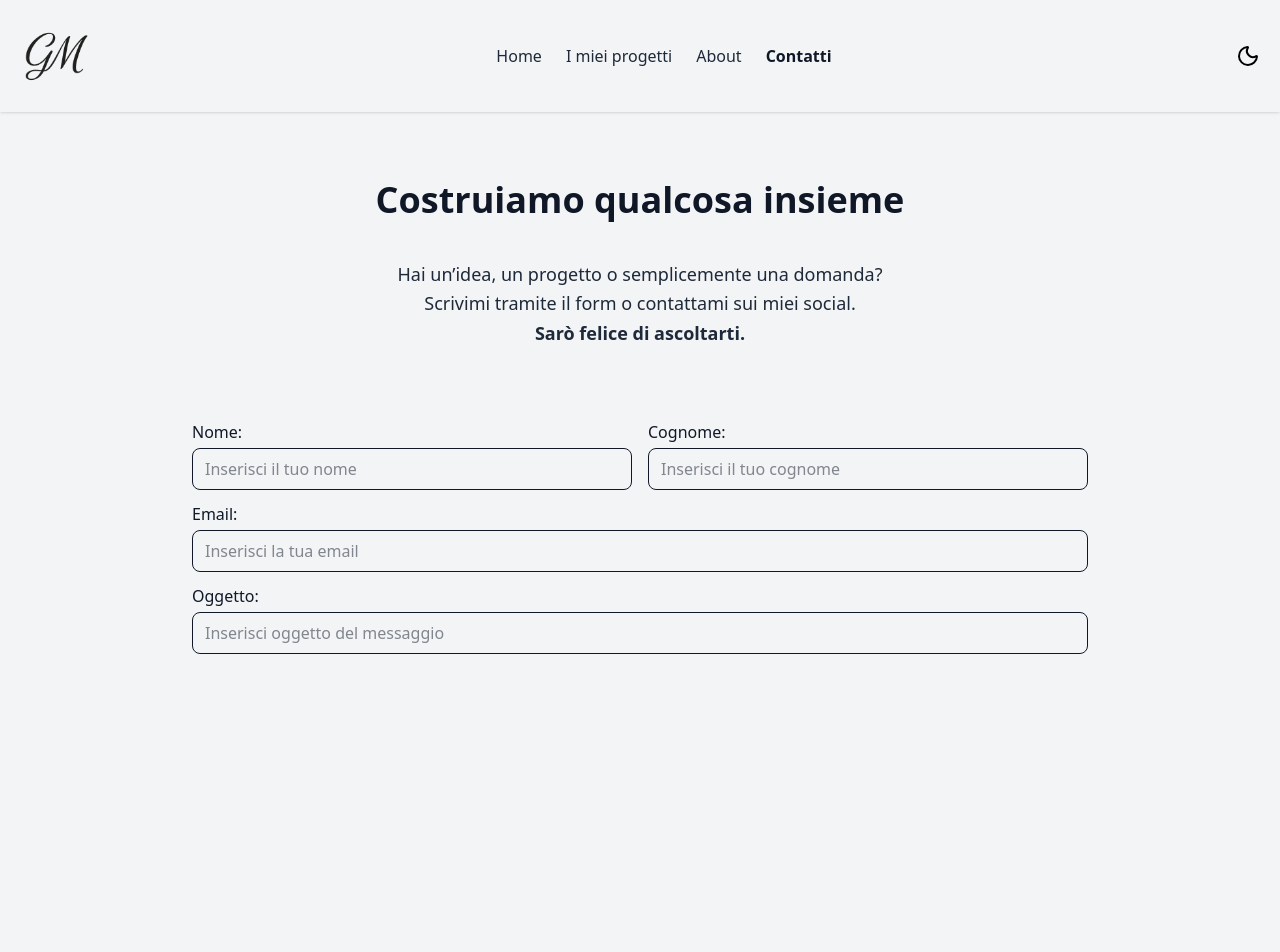
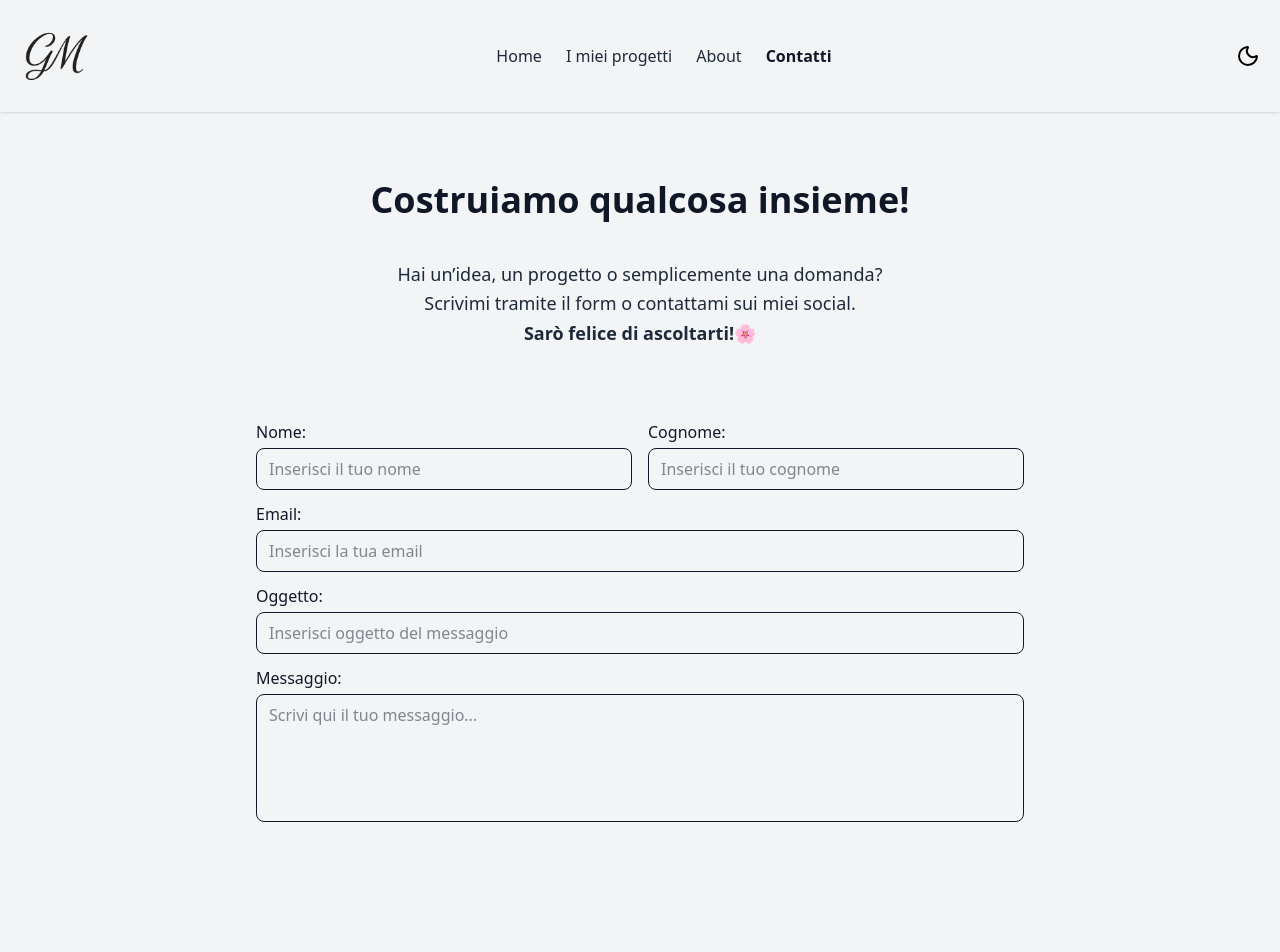
Before and after one commit to giorgiameffe/giorgiameffe-portfolio, a React (Vite) app: page /contacts in a window 1280 px wide. Shown: the top 952 px of the page. Built offline with nearby package versions, Linux system fonts and the light colour scheme; a web font is replaced by a local one.

Commit message:
feat: add textarea and little style

```diff
--- a/src/components/ContactForm.tsx
+++ b/src/components/ContactForm.tsx
@@ -35,7 +35,7 @@ const ContactForm: React.FC = () => {
     return (
 
         // Form contatti
-        <form onSubmit={handleSubmit} className="md:max-w-2xl lg:max-w-4xl mx-auto">
+        <form onSubmit={handleSubmit} className="md:max-w-2xl lg:max-w-3xl mx-auto">
 
             {/* Container Nome e Cognome */}
             <div className="flex flex-col md:flex-row md:gap-6 lg:gap-4 mb-3">
@@ -100,8 +100,21 @@ const ContactForm: React.FC = () => {
                 value={formData.object}
                 onChange={handleChange}
                 required
-                className="w-full border rounded-lg px-3 py-2"
+                className="w-full border rounded-lg px-3 py-2 mb-3"
             />
+
+            <div className="mb-1">
+                <label htmlFor="textarea" className="font-medium">Messaggio:</label>
+            </div>
+            <textarea
+                id="message"
+                name="message"
+                placeholder="Scrivi qui il tuo messaggio..."
+                value={formData.message}
+                onChange={handleChange}
+                required
+                className="w-full border rounded-lg px-3 py-2 h-32 resize-none"
+            ></textarea>
 
         </form>
     )
--- a/src/pages/ContactsPage.tsx
+++ b/src/pages/ContactsPage.tsx
@@ -18,7 +18,7 @@ const ContactsPage: React.FC = () => {
                     animate={{ opacity: 1, y: 0 }}
                     transition={{ duration: 1, ease: "easeOut" }}
                 >
-                    Costruiamo qualcosa insieme
+                    Costruiamo qualcosa insieme!
                 </motion.h1>
 
                 {/* Sottotitolo animato */}
@@ -33,7 +33,7 @@ const ContactsPage: React.FC = () => {
                         Hai un’idea, un progetto o semplicemente una domanda?
                         Scrivimi tramite il form o contattami sui miei social.
                         <br />
-                        <strong> Sarò felice di ascoltarti.</strong>
+                        <strong> Sarò felice di ascoltarti!🌸</strong>
                     </motion.p>
                 </div>
 
```
